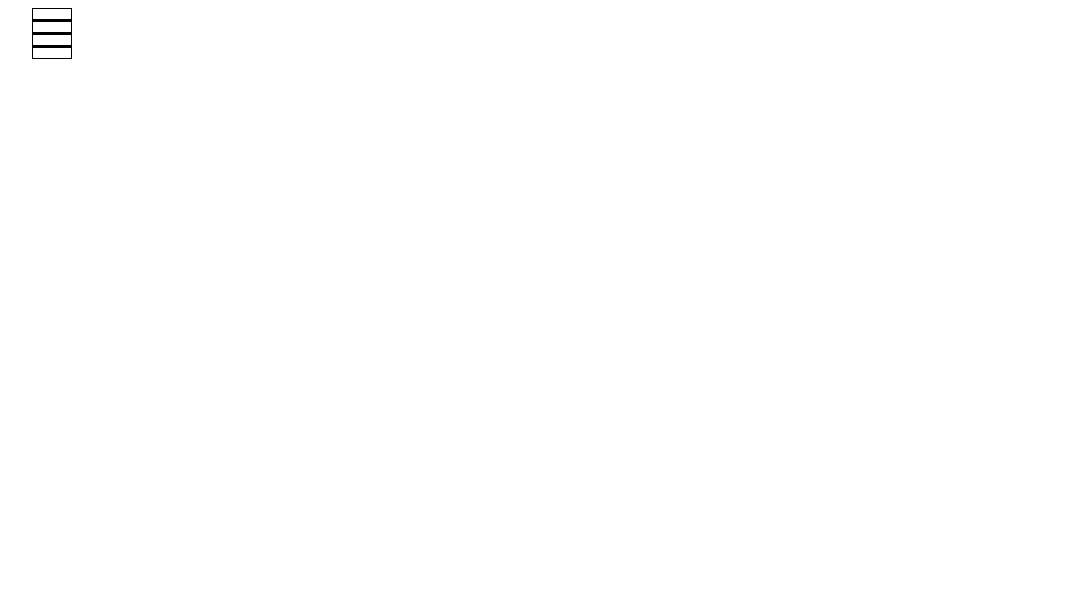
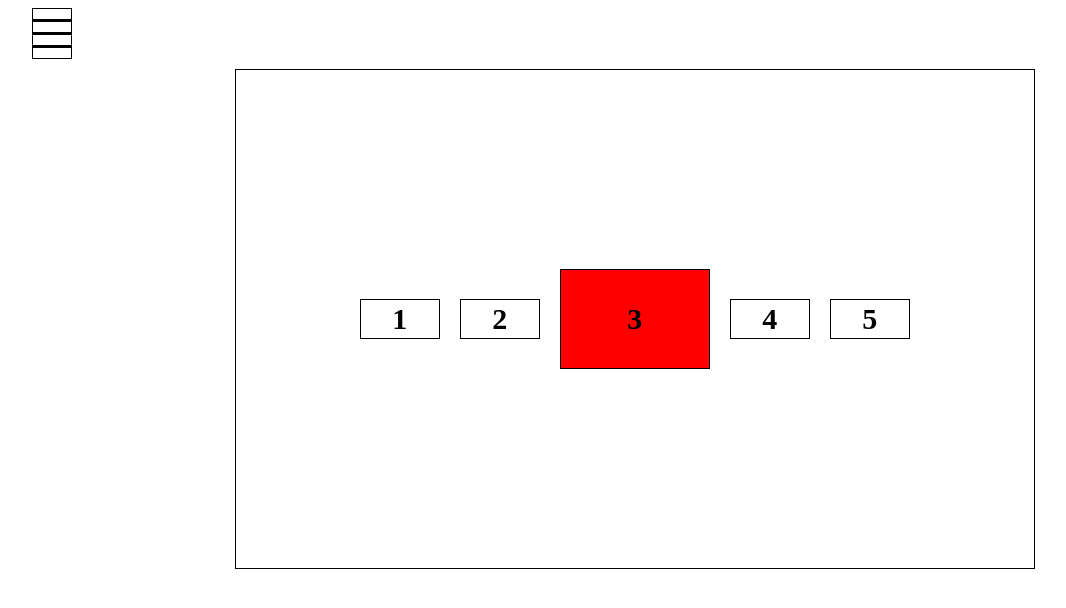
Before and after one commit to elazellari/drop-down-menu, a plain HTML site: page index.html in a window 1280 px wide. Shown: the whole page, without its empty margins (26-1092 px from the left). Drawn offline with Linux system fonts and the light colour scheme.

Commit message:
added base code for image carousel

```diff
--- a/index.html
+++ b/index.html
@@ -23,6 +23,14 @@
         </ul>
     </div>
     </div>
+
+    <div class="container">
+        <div class="img">1</div>
+        <div class="img">2</div>
+        <div class="img main-img">3</div>
+        <div class="img">4</div>
+        <div class="img">5</div>
+    </div>
 </body>
 <script src="script.js"></script>
 </html>
--- a/script.js
+++ b/script.js
@@ -1,3 +1,4 @@
+//hamburger drop down menu functions
 const navbar = document.querySelector(".navbar");
 const toggle = document.querySelector(".drop-down-button");
 let display = false;
@@ -6,3 +7,13 @@ toggle.addEventListener("click", () => {
   display = !display;
   navbar.style.display = display ? "block" : "none";
 });
+
+//image carousel functions
+
+let img = document.querySelectorAll(".img");
+
+img.forEach((element) => {
+  element.addEventListener("click", () => {
+    element.style.backgroundColor = "blue";
+  });
+});
--- a/style.css
+++ b/style.css
@@ -1,6 +1,7 @@
 * {
     box-sizing: border-box;
 }
+
 
 ul {
     margin: 0;
@@ -44,3 +45,41 @@ a {
     flex-direction: column;
     margin-left: 50px;
 }
+
+/*Image carousel css*/
+
+.container {
+    display: flex;
+    justify-content: center;
+    align-items: center;
+    width: 800px;
+    height: 500px;
+    margin-left: 20%;
+    border: 1px solid black;
+
+}
+
+.img.main-img {
+    width: 150px;
+    height: 100px;
+    border: 1px solid black;
+    background-color: red;
+    text-align: center;
+    display: flex;
+    justify-content: center;
+    align-items: center;
+    font-size: 30px;
+    font-weight: bold;
+}
+
+.img {
+    width: 80px;
+    height: 40px;
+    border: 1px solid black;
+    margin: 10px;
+    display: flex;
+    justify-content: center;
+    align-items: center;
+    font-size: 30px;
+    font-weight: bold;
+}
```
